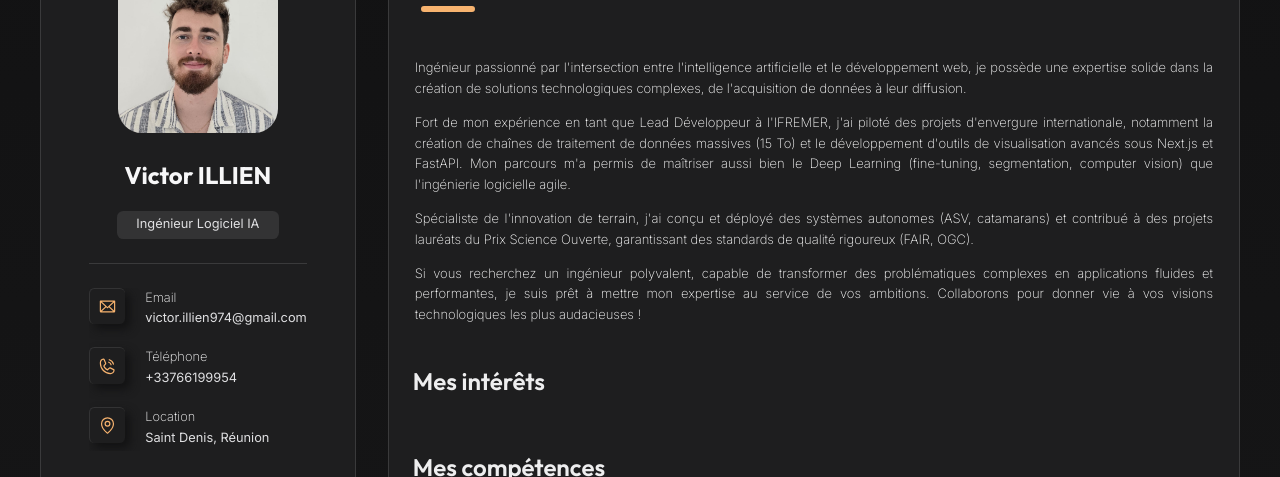
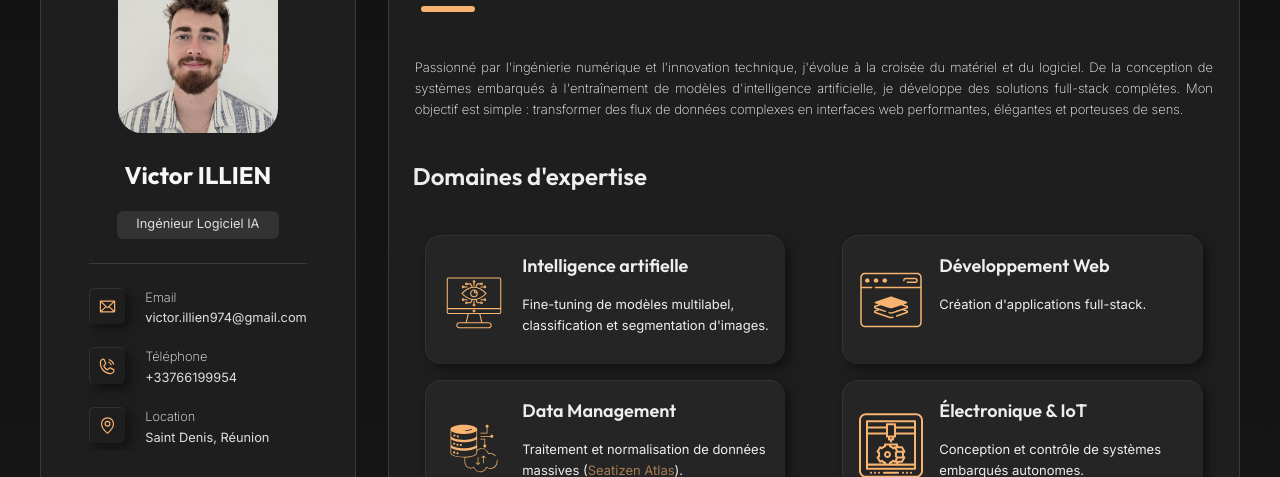
Before and after one commit to Gouderg/website-cv, a plain HTML site: page fr/index.html in a window 1280 px wide. Shown: the part 134-611 px from the top of the page. Drawn offline with Linux system fonts and the light colour scheme.

Commit message:
About - domaine

```diff
--- a/fr/index.html
+++ b/fr/index.html
@@ -89,18 +89,57 @@
             </div>
 
             <div>
-                <p class="main-text">Ingénieur passionné par l'intersection entre l'intelligence artificielle et le développement web, je possède une expertise solide dans la création de solutions technologiques complexes, de l'acquisition de données à leur diffusion.</p>
+                <p class="main-text">
+                   Passionné par l'ingénierie numérique et l'innovation technique, j'évolue à la croisée du matériel et du logiciel.
+                   De la conception de systèmes embarqués à l'entraînement de modèles d'intelligence artificielle, je développe des solutions full-stack complètes.
+                   Mon objectif est simple : transformer des flux de données complexes en interfaces web performantes, élégantes et porteuses de sens.
+                </p>
 
-                <p class="main-text">Fort de mon expérience en tant que Lead Développeur à l'IFREMER, j'ai piloté des projets d'envergure internationale, notamment la création de chaînes de traitement de données massives (15 To) et le développement d'outils de visualisation avancés sous Next.js et FastAPI. Mon parcours m'a permis de maîtriser aussi bien le Deep Learning (fine-tuning, segmentation, computer vision) que l'ingénierie logicielle agile.
-
-                <p class="main-text">Spécialiste de l'innovation de terrain, j'ai conçu et déployé des systèmes autonomes (ASV, catamarans) et contribué à des projets lauréats du Prix Science Ouverte, garantissant des standards de qualité rigoureux (FAIR, OGC).</p>
-
-                <p class="main-text">Si vous recherchez un ingénieur polyvalent, capable de transformer des problématiques complexes en applications fluides et performantes, je suis prêt à mettre mon expertise au service de vos ambitions. Collaborons pour donner vie à vos visions technologiques les plus audacieuses !</p>
             </div>
 
-            <span class="about-title">Mes intérêts</span>
-            <span class="about-title">Mes compétences</span>
-            <span class="about-title">Mes compétences</span>
+            <span class="about-title">Domaines d'expertise</span>
+            <div class="about-domaine">
+                <div class="about-card">
+                    <img class="about-card-icon" src="../public/icons/computer_vision.svg" alt="Computer Vision Icon">
+                    <div class="about-card-container">
+                        <span class="about-card-title">Intelligence artifielle</span>
+                        <p class="about-card-text">Fine-tuning de modèles multilabel, classification et segmentation d'images.</p>
+                    </div>
+                </div>
+                <div class="about-card">
+
+                    <img class="about-card-icon" src="../public/icons/fullstack.svg" alt="FullStack Icon">
+                    <div class="about-card-container">
+                        <span class="about-card-title">Développement Web</span>
+                        <p class="about-card-text">Création d'applications full-stack.</p>
+                    </div>
+                </div>
+                <div class="about-card">
+                    <img class="about-card-icon" src="../public/icons/big_data.svg" alt="Data Icon">
+                    <div class="about-card-container">
+                        <span class="about-card-title">Data Management</span>
+                        <p class="about-card-text">Traitement et normalisation de données massives (<a class="about-link" href="https://doi.org/10.5281/zenodo.11125847" target="_blank" rel="noopener noreferrer">Seatizen Atlas</a>).</p>
+                    </div>
+                </div>
+                <div class="about-card">
+                    <img class="about-card-icon" src="../public/icons/electronic.svg" alt="Electronic Icon">
+                    <div class="about-card-container">
+                        <span class="about-card-title">Électronique & IoT</span>
+                        <p class="about-card-text">Conception et contrôle de systèmes embarqués autonomes.</p>
+                    </div>
+                </div>
+            </div>
+
+
+            <span class="about-title">Stack Technique</span>
+            <div class="about-stack">
+                <div>
+                    <span>Front-End</span>
+                    <div>
+                        <span></span>
+                    </div>
+                </div>
+            </div>
 
         </section>
 
--- a/src/styles/about.css
+++ b/src/styles/about.css
@@ -5,3 +5,50 @@
     color: var(--white-600);
     margin: 1em;
 }
+
+.about-domaine {
+    display: flex;
+    flex-flow: row wrap;
+    justify-content: space-around;
+    gap: 1em;
+    margin: 1em;
+}
+
+.about-card {
+    width: 40%;
+    padding: 1em;
+    background-color: var(--grey-400);
+    border-left: solid 1px var(--grey-200);
+    border-top: solid 1px var(--grey-200);
+    border-radius: 1em;
+    box-shadow: 5px 5px 10px var(--grey-800);
+    display: flex;
+    flex-direction: row;
+    gap: 1em;
+}
+
+.about-card-icon {
+    width: 64px;
+    vertical-align: middle;
+}
+
+.about-card-title {
+    font-weight: 600;
+    font-size: large;
+    font-family: 'Outfit';
+    color: var(--white-600);
+}
+
+.about-card-text {
+    font-weight: 400;
+    font-size: small;
+    font-family: 'Inter';
+    color: var(--white-600);
+}
+
+.about-link {
+    text-decoration: none;
+    text-transform: none;
+    color: var(--orange-100);
+    animation: var(--animate-pulse);
+}
--- a/src/styles/base.css
+++ b/src/styles/base.css
@@ -1,4 +1,11 @@
 @import url('https://fonts.googleapis.com/css2?family=Inter:wght@200;400;500&family=Outfit:wght@200;400;600;700;800&display=swap');
+
+@keyframes pulse {
+    50% {
+        opacity: 0.5;
+    }
+}
+
 
 :root {
     --white-100: #ffffff;
@@ -32,6 +39,8 @@
     --orange-900: #915416;
 
     --main-transition: all ease-in-out 0.5s;
+    --animate-pulse: pulse 3s cubic-bezier(0.4, 0, 0.6, 1) infinite
+
 }
 
 h1, h2, h3 {
--- a/src/styles/resume.css
+++ b/src/styles/resume.css
@@ -144,6 +144,7 @@
     text-decoration: none;
     text-transform: none;
     color: var(--orange-100);
+    animation: var(--animate-pulse);
 }
 
 .tiep-sep {
```
Also changed, not shown: public/icons/big_data.svg (added), public/icons/computer_vision.svg (added), public/icons/electronic.svg (added), public/icons/fullstack.svg (added).
